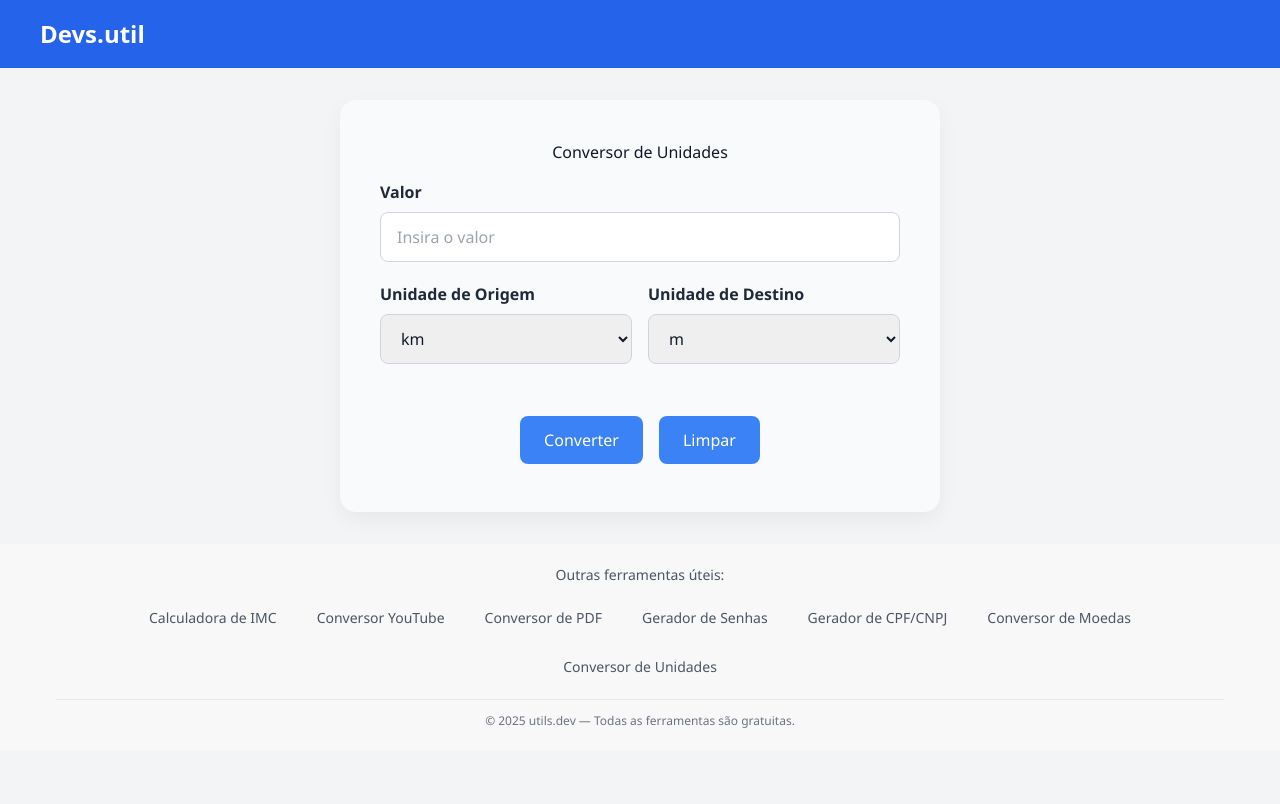
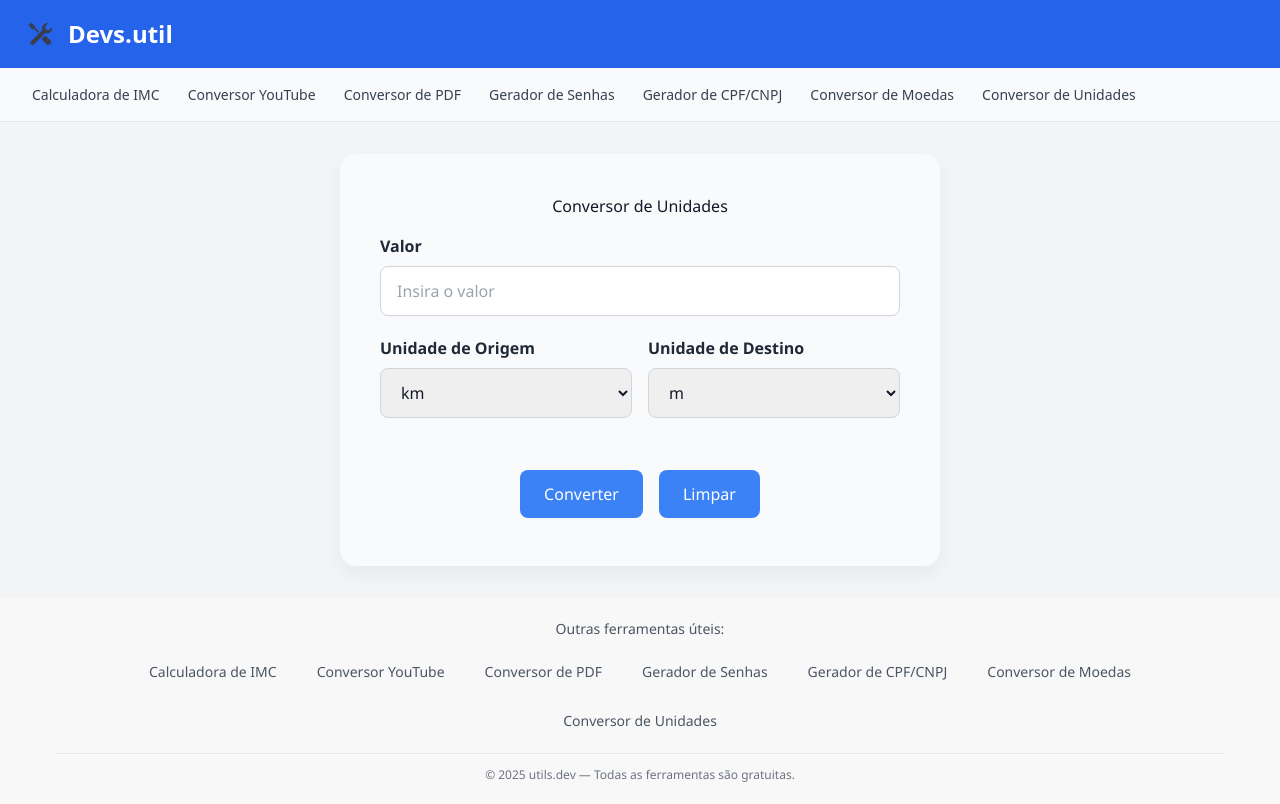
Before and after one commit to zenoncoode/dev_utils, a React (Vite) app: page /conversor-unidades in a window 1280 px wide. Built offline with nearby package versions, Linux system fonts and the light colour scheme.

Commit message:
Menu discreto adicionado

```diff
--- a/src/components/Header.module.css
+++ b/src/components/Header.module.css
@@ -1,13 +1,46 @@
-/* src/components/Header.module.css */
 .header {
   width: 100%;
-    background-color: #2563eb; /* Azul */
-    padding: 16px 24px; /* Padding vertical e lateral */
+  background-color: #2563eb;
+  padding: 16px 24px;
+  display: flex;
+  align-items: center;
 }
 
 .title {
   color: white;
   font-size: 24px;
   font-weight: bold;
-    padding-left: 16px; /* Recuo à esquerda */
+  text-decoration: none;
+  display: flex;
+  align-items: center;
+  gap: 12px; /* Espaço entre logo e texto */
 }
+
+.logo {
+  height: 32px;
+  width: auto;
+  object-fit: contain;
+  display: block;
+}
+
+.nav {
+  display: flex;
+  flex-wrap: wrap;
+  gap: 12px;
+  padding: 12px 24px;
+  background-color: #f9fafb;
+  border-bottom: 1px solid #e5e7eb;
+}
+
+.navLink {
+  color: #374151;
+  text-decoration: none;
+  font-size: 14px;
+  padding: 4px 8px;
+  border-radius: 4px;
+  transition: background-color 0.2s ease;
+}
+
+.navLink:hover {
+  background-color: #e5e7eb;
+}
--- a/src/components/Header.tsx
+++ b/src/components/Header.tsx
@@ -1,12 +1,34 @@
 // src/components/Header.tsx
 import React from "react";
-import styles from "./Header.module.css"; // Importando o CSS
-import {Link} from "react-router-dom"; // Importando Link do react-router-dom
+import styles from "./Header.module.css";
+import { Link } from "react-router-dom";
+
+const links = [
+  { label: "Calculadora de IMC", href: "/calculadora-imc" },
+  { label: "Conversor YouTube", href: "/conversor-youtube" },
+  { label: "Conversor de PDF", href: "/conversor-pdf" },
+  { label: "Gerador de Senhas", href: "/gerador-senhas" },
+  { label: "Gerador de CPF/CNPJ", href: "/gerador-cpf" },
+  { label: "Conversor de Moedas", href: "/conversor-moedas" },
+  { label: "Conversor de Unidades", href: "/conversor-unidades" },
+];
 
 export default function Header() {
   return (
-    <header className={styles.header}>
-      <Link to="/"><h1 className={styles.title}>Devs.util</h1></Link>
-    </header>
+    <div>
+      <header className={styles.header}>
+        <Link to="/" className={styles.title}>
+          <img src="/utils.png" alt="Logo" className={styles.logo} />
+          Devs.util
+        </Link>
+      </header>
+      <nav className={styles.nav}>
+        {links.map(({ label, href }) => (
+          <Link key={href} to={href} className={styles.navLink}>
+            {label}
+          </Link>
+        ))}
+      </nav>
+    </div>
   );
 }
```
Lines whose indentation alone changed are shown as unchanged.
